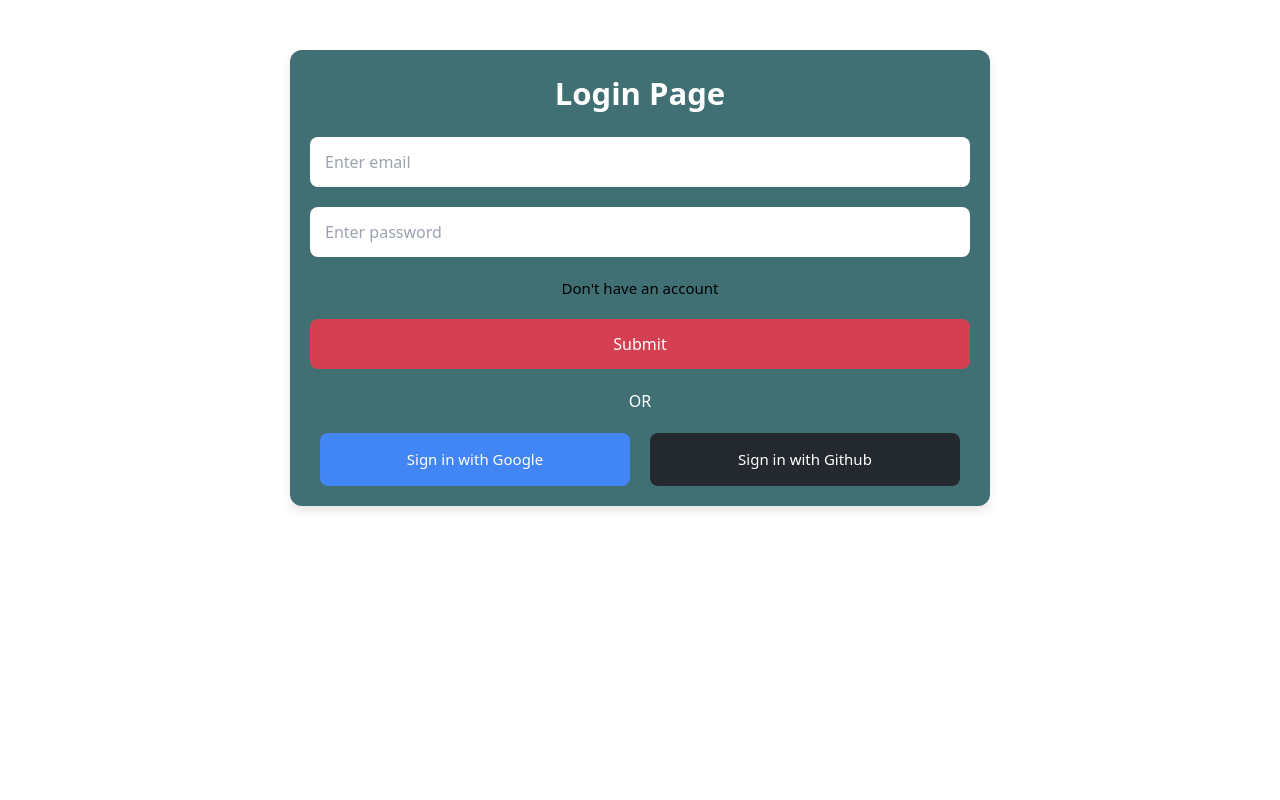
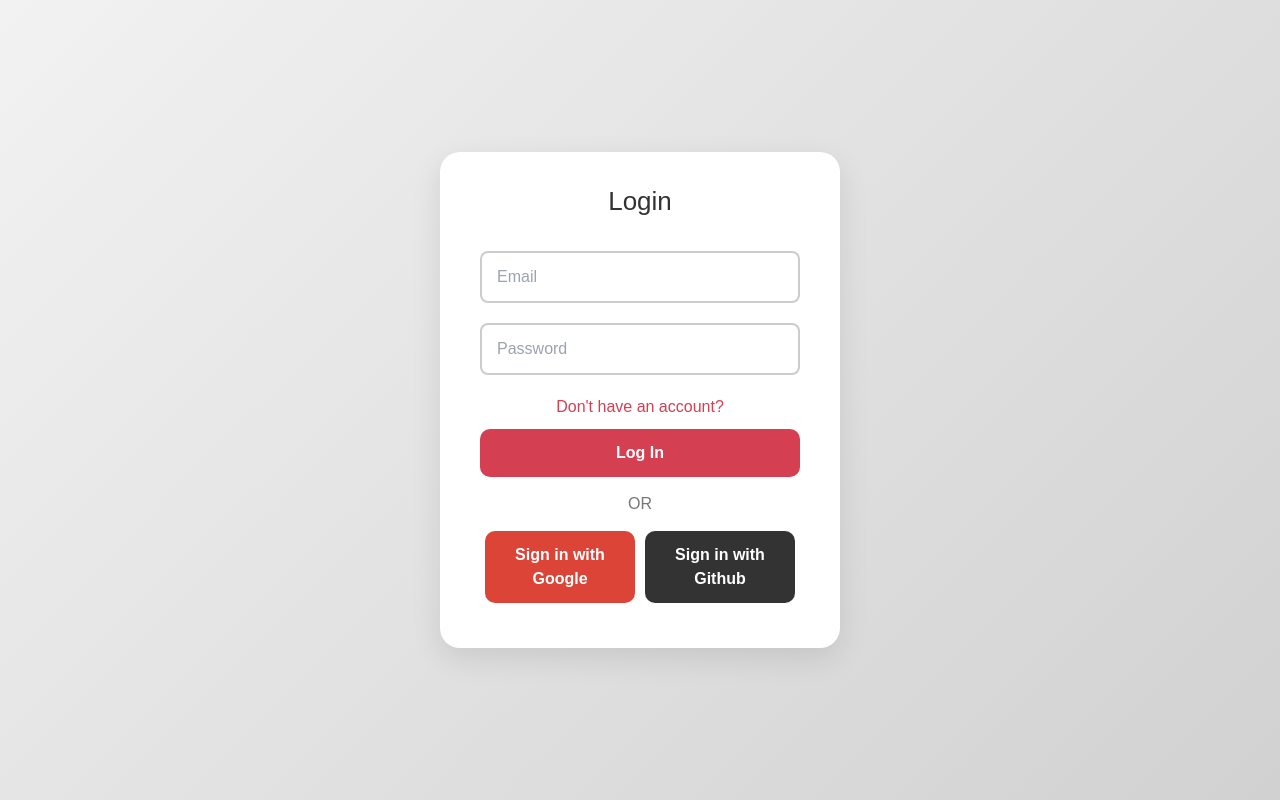
Before and after one commit to AbdulRehman817/Chat-App-using-react-js, a React (Vite) app: page /login in a window 1280 px wide. Built offline with nearby package versions, Linux system fonts and the light colour scheme.

Commit message:
signup and login change

```diff
--- a/src/login/Login.jsx
+++ b/src/login/Login.jsx
@@ -6,8 +6,8 @@ import {
   GithubAuthProvider,
   signInWithEmailAndPassword,
   signInWithPopup,
-} from "../../firebase/Firebase.js"; // Update import paths as n
-
+} from "../../firebase/Firebase.js"; // Update import paths as needed
+import "./login.css";
 const Login = () => {
   const email = useRef();
   const password = useRef();
@@ -28,9 +28,11 @@ const Login = () => {
         setWarning("Error signing in. Please try again.");
       });
   };
+
   const signupPage = () => {
     navigate("/Signup");
   };
+
   const SignupBtn = (e) => {
     e.preventDefault();
     setWarning("");
@@ -50,7 +52,7 @@ const Login = () => {
       .then((userCredential) => {
         const user = userCredential.user;
         console.log(user);
-        navigate("/"); //ye bhi hai iski waja se to nahi yeh sahi hai
+        navigate("/");
       })
       .catch((error) => {
         const errorCode = error.code;
@@ -65,34 +67,47 @@ const Login = () => {
   };
 
   return (
-    <div className="signupDiv">
-      <form>
-        <div>
-          <h1>Login Page</h1>
-        </div>
-        <input type="text" placeholder="Enter email" ref={email} />
-        <input type="password" placeholder="Enter password" ref={password} />
-        <a onClick={signupPage}>Don't have an account</a>
-        <input type="submit" onClick={SignupBtn} />
-        <span style={{ textAlign: "center", color: "white" }}>OR</span>
-        <div className="flex socialButtons">
+    <div className="loginContainer">
+      <form className="loginForm">
+        <h1>Login</h1>
+        <input
+          type="text"
+          placeholder="Email"
+          ref={email}
+          className="inputField"
+        />
+        <input
+          type="password"
+          placeholder="Password"
+          ref={password}
+          className="inputField"
+        />
+        <a onClick={signupPage} className="signupLink">
+          Don't have an account?
+        </a>
+        <button type="submit" className="submitBtn" onClick={SignupBtn}>
+          Log In
+        </button>
+        <span className="orText">OR</span>
+        <div className="flex socialButtons ">
           <button
             onClick={() => loginAuth(GoogleAuthProvider)}
             type="button"
-            className="googleBtn"
+            className="socialBtn googleBtn "
           >
             Sign in with Google
           </button>
+          <br />
           <button
             onClick={() => loginAuth(GithubAuthProvider)}
             type="button"
-            className="githubBtn"
+            className="socialBtn githubBtn"
           >
             Sign in with Github
           </button>
         </div>
         {warning && (
-          <div role="alert" className="alert alert-error">
+          <div role="alert" className="alert">
             <span>{warning}</span>
           </div>
         )}
--- a/src/login/login.css
+++ b/src/login/login.css
@@ -1,82 +1,142 @@
-.signupDiv {
-  margin: 100px auto; /* Centered horizontally */
-  max-width: 700px; /* Max width for larger screens */
-  width: 90%; /* Full width on smaller screens */
-  background-color: #407074;
-  padding: 20px 30px 40px; /* Adjust padding */
-  border-radius: 12px;
-  box-shadow: 0 5px 10px rgba(0, 0, 0, 0.1);
+* {
+  box-sizing: border-box;
+  margin: 0;
+  padding: 0;
+}
+
+body {
+  font-family: "Arial", sans-serif; /* Use a modern font */
+  background: linear-gradient(
+    135deg,
+    #f2f2f2,
+    #d1d1d1
+  ); /* Soft gradient background */
+  height: 100vh;
   display: flex;
   align-items: center;
   justify-content: center;
-  min-height: 100vh;
 }
 
-.signupDiv form {
-  display: flex;
-  flex-direction: column;
-  gap: 20px;
-  margin-top: 40px;
+.loginContainer {
+  width: 100%;
+  max-width: 400px; /* Max width for the form */
+  background: white; /* White background for the form */
+  border-radius: 20px; /* Rounded corners */
+  box-shadow: 0 10px 30px rgba(0, 0, 0, 0.1); /* Subtle shadow */
+  padding: 30px 40px; /* Padding for inner spacing */
+  text-align: center; /* Center text */
 }
 
-.signupDiv h1 {
-  text-align: center;
-  color: white;
-  font-size: 24px; /* Smaller font size for better mobile appearance */
-  font-weight: bold;
+.loginForm {
+  display: flex;
+  flex-direction: column; /* Vertical stacking of form elements */
 }
 
-form input[type="text"],
-form input[type="password"],
-form input[type="submit"] {
-  height: 60px;
-  outline: none;
-  border: none;
-  padding: 0 15px;
-  font-size: 16px;
-  font-weight: 400;
-  color: #333;
-  border-radius: 8px;
-  background-color: white;
-  width: 100%; /* Full width */
-  max-width: 600px; /* Max width */
-  margin: auto; /* Centered */
+h1 {
+  font-size: 26px; /* Header font size */
+  color: #333; /* Dark color for text */
+  margin-bottom: 20px; /* Space below heading */
 }
 
-form input[type="submit"] {
-  background-color: white;
-  cursor: pointer;
+.inputField {
+  margin: 10px 0; /* Space around input fields */
+  padding: 12px 15px; /* Padding for input fields */
+  border: 2px solid #ccc; /* Light gray border */
+  border-radius: 10px; /* Rounded corners */
+  width: 100%; /* Full width for inputs */
+  font-size: 16px; /* Font size for inputs */
+  transition: border-color 0.3s, box-shadow 0.3s; /* Transition effects */
 }
 
-a {
-  font-size: 15px;
-  cursor: pointer;
-  text-align: center; /* Center text for better mobile appearance */
+.inputField:focus {
+  border-color: #d43f52; /* Change border color on focus */
+  box-shadow: 0 0 5px rgba(212, 63, 82, 0.5); /* Shadow on focus */
+  outline: none; /* Remove default outline */
 }
 
-/* Responsive styles */
-@media (max-width: 768px) {
-  .signupDiv {
-    padding: 20px; /* Less padding on smaller devices */
-  }
-  form input[type="text"],
-  form input[type="password"],
-  form input[type="submit"] {
-    width: 100%; /* Full width on small screens */
-    max-width: none; /* Remove max width */
-  }
-  .flex {
-    flex-direction: column; /* Stack buttons vertically */
-    align-items: center; /* Center buttons */
-  }
-  .socialButtons button {
-    width: 100%; /* Full width for social buttons */
-    margin-bottom: 10px; /* Space between buttons */
-  }
+.signupLink {
+  margin: 10px 0; /* Space around the link */
+  color: #d43f52; /* Color for the link */
+  text-decoration: none; /* Remove underline */
+  font-weight: 500; /* Emphasize link text */
+  transition: color 0.3s; /* Smooth color transition */
 }
 
-@media (max-width: 480px) {
-  .signupDiv h1 {
-    font-size: 20px; /* Adjust font size for small devices */
-  }
+.signupLink:hover {
+  color: #b72e3f; /* Darker shade on hover */
 }
+
+.submitBtn {
+  background-color: #d43f52; /* Primary button color */
+  color: white; /* Text color */
+  border: none; /* No border */
+  border-radius: 10px; /* Rounded corners */
+  padding: 12px; /* Padding for button */
+  cursor: pointer; /* Pointer cursor on hover */
+  width: 100%; /* Full width for button */
+  font-size: 16px; /* Font size */
+  font-weight: bold; /* Bold text */
+  transition: background-color 0.3s, transform 0.3s; /* Transition effects */
+}
+
+.submitBtn:hover {
+  background-color: #b72e3f; /* Darker shade on hover */
+  transform: translateY(-2px); /* Lift effect on hover */
+}
+
+.orText {
+  margin: 15px 0; /* Space around OR text */
+  color: #777; /* Gray color for contrast */
+}
+
+.flex {
+  padding-bottom: 15px;
+
+  display: flex; /* Flex display for social buttons */
+  justify-content: space-between; /* Space between buttons */
+  width: 100%; /* Full width for container */
+}
+
+.socialButtons {
+  display: flex; /* Flex display for social buttons */
+  justify-content: space-between; /* Space between buttons */
+  width: 100%; /* Full width for container */
+}
+
+.socialBtn {
+  flex: 1; /* Allow buttons to expand */
+  margin: 0 5px; /* Space between social buttons */
+  padding: 12px; /* Padding for social buttons */
+  border-radius: 10px; /* Rounded corners */
+  color: #fff; /* White text color */
+  border: none; /* No border */
+  font-size: 16px; /* Font size */
+  font-weight: bold; /* Bold text */
+  cursor: pointer; /* Pointer cursor on hover */
+  transition: background-color 0.3s, transform 0.3s; /* Transition effects */
+}
+
+.googleBtn {
+  background-color: #db4437; /* Google red color */
+}
+
+.githubBtn {
+  background-color: #333; /* GitHub dark color */
+}
+
+.googleBtn:hover {
+  background-color: #c13528; /* Darker shade on hover for Google */
+  transform: translateY(-2px); /* Lift effect on hover */
+}
+
+.githubBtn:hover {
+  background-color: #444; /* Lighter shade on hover for GitHub */
+  transform: translateY(-2px); /* Lift effect on hover */
+}
+
+.alert {
+  margin-top: 15px; /* Space above alert */
+  color: #d43f52; /* Alert text color */
+  font-weight: bold; /* Bold text */
+  text-align: center; /* Center alert message */
+}
--- a/src/signin/signup.css
+++ b/src/signin/signup.css
@@ -1,153 +1,113 @@
-.signupDiv {
-  margin: 50px auto; /* Center the signupDiv */
-  max-width: 700px; /* Maximum width for larger screens */
-  width: 90%; /* Make width responsive */
-  background-color: #407074; /* Background color */
-  padding: 20px; /* Adjust padding */
-  border-radius: 12px; /* Rounded corners */
-  box-shadow: 0 5px 10px rgba(0, 0, 0, 0.1); /* Box shadow */
+* {
+  box-sizing: border-box;
+  margin: 0;
+  padding: 0;
 }
 
-.signupDiv form {
-  display: flex; /* Use flexbox for layout */
-  flex-direction: column; /* Stack items vertically */
-  gap: 20px; /* Space between form elements */
+body {
+  font-family: "Arial", sans-serif; /* Modern font */
+  background: linear-gradient(
+    135deg,
+    #f0f4f8 30%,
+    #e1e7f2 100%
+  ); /* Gradient background */
+  height: 100vh;
+  display: flex;
+  align-items: center;
+  justify-content: center;
 }
 
-.signupDiv h1 {
-  text-align: center; /* Center text */
-  color: white; /* Text color */
-  font-size: 31px; /* Font size for heading */
-  font-weight: bold; /* Bold font */
+.signupDiv {
+  display: flex;
+  flex-direction: column;
+  align-items: center;
+  background: white; /* White background for the form */
+  border-radius: 15px; /* More pronounced rounded corners */
+  box-shadow: 0 10px 30px rgba(0, 0, 0, 0.15); /* Deeper shadow for a card effect */
+  padding: 40px 30px; /* Increased padding for more space */
+  width: 100%;
+  max-width: 400px; /* Set a maximum width */
+  transition: transform 0.3s; /* Animation for hover effect */
 }
 
-form input[type="text"],
-  form input[type="password"],
-  /* form input[type="file"], */
-  form input[type="submit"] {
-  height: 50px; /* Height of input fields */
-  outline: none; /* Remove outline */
-  border: none; /* Remove border */
-  padding: 0 15px; /* Padding inside input */
-  font-size: 16px; /* Font size */
-  font-weight: 400; /* Font weight */
-  color: #333; /* Text color */
-  border-radius: 8px; /* Rounded corners */
-  background-color: white; /* Background color for inputs */
+.signupDiv:hover {
+  transform: scale(1.02); /* Slight scaling on hover for modern feel */
 }
 
-form input[type="submit"] {
-  background-color: #d43f52; /* Background color for submit button */
-  color: white; /* Text color for submit button */
-  cursor: pointer; /* Pointer cursor on hover */
+h1 {
+  font-size: 28px; /* Increased font size for header */
+  color: #333; /* Darker text color */
+  margin-bottom: 20px; /* Space below heading */
+  text-align: center; /* Center heading */
+}
+
+input[type="file"] {
+  margin: 10px 0;
+  border: 2px dashed #d43f52; /* Dashed border for file input */
+  border-radius: 8px; /* Rounded corners */
+  padding: 10px;
+  width: 100%; /* Full width */
+  cursor: pointer; /* Pointer cursor */
+  background-color: #f9f9f9; /* Light background */
+  transition: border-color 0.3s; /* Smooth transition */
+}
+
+input[type="file"]:hover {
+  border-color: #b72e3f; /* Darker border on hover */
+}
+
+input[type="text"],
+input[type="password"] {
+  margin: 10px 0;
+  padding: 12px 15px; /* Padding for input fields */
+  border: 2px solid #ccc; /* Border style */
+  border-radius: 8px; /* Rounded corners */
+  width: 100%; /* Full width */
+  transition: border-color 0.3s, box-shadow 0.3s; /* Smooth transition */
+}
+
+input[type="text"]:focus,
+input[type="password"]:focus {
+  border-color: #d43f52; /* Border color on focus */
+  box-shadow: 0 0 5px rgba(212, 63, 82, 0.5); /* Shadow on focus */
+  outline: none; /* Remove default outline */
 }
 
 a {
-  text-align: center; /* Center the link */
-  font-size: 15px; /* Font size for the link */
-  cursor: pointer; /* Pointer cursor on hover */
+  display: block; /* Make link block to occupy full width */
+  margin: 10px 0; /* Space around the link */
+  color: #d43f52; /* Link color */
+  text-decoration: none; /* Remove underline */
+  font-weight: 500; /* Font weight for emphasis */
+  transition: color 0.3s; /* Smooth transition for color */
 }
 
-/* Alert styles */
-.alert {
-  text-align: center; /* Center text */
-  color: white; /* Text color */
-  margin-top: 10px; /* Space above alert */
+a:hover {
+  color: #b72e3f; /* Darker shade on hover */
+  text-decoration: underline; /* Underline on hover */
 }
 
-/* Text for OR */
-.orText {
-  text-align: center;
-  color: white;
+button {
+  background-color: #d43f52; /* Primary color for button */
+  color: white; /* Text color */
+  border: none; /* No border */
+  border-radius: 8px; /* Rounded corners */
+  padding: 12px; /* Padding inside button */
+  cursor: pointer; /* Pointer cursor */
+  width: 100%; /* Full width */
+  font-size: 16px; /* Font size */
+  font-weight: bold; /* Bold text */
+  transition: background-color 0.3s, transform 0.3s; /* Smooth transition */
 }
 
-/* Social buttons styling */
-.socialButtons {
-  display: flex;
-  justify-content: space-between; /* Space between buttons */
+button:hover {
+  background-color: #b72e3f; /* Darker shade on hover */
+  transform: translateY(-2px); /* Lift effect on hover */
 }
 
-.googleBtn,
-.githubBtn {
-  flex: 1; /* Equal width for buttons */
-  padding: 15px; /* Padding inside buttons */
-  margin: 0 10px; /* Space between buttons */
-  color: white; /* Text color */
-  border: none; /* Remove border */
-  border-radius: 8px; /* Rounded corners */
-  font-size: 15px; /* Font size */
-  cursor: pointer; /* Pointer cursor */
+.alert {
+  margin-top: 15px; /* Space above alert */
+  color: #d43f52; /* Alert text color */
+  font-weight: bold; /* Bold text */
+  text-align: center; /* Center alert message */
 }
-
-.googleBtn {
-  background-color: #4285f4; /* Google button color */
-}
-
-.githubBtn {
-  background-color: #24292f; /* GitHub button color */
-}
-
-/* Media Queries for Responsiveness */
-@media (max-width: 768px) {
-  /* For tablets */
-  .signupDiv {
-    margin: 20px; /* Reduce margins */
-    padding: 15px; /* Adjust padding */
-  }
-
-  form {
-    gap: 15px; /* Reduce gap between elements */
-  }
-
-  form h1 {
-    font-size: 24px; /* Adjust header size */
-  }
-
-  form input[type="text"],
-    form input[type="password"],
-    /* form input[type="file"], */
-    form input[type="submit"] {
-    height: 45px; /* Slightly smaller height */
-    font-size: 15px; /* Slightly smaller font size */
-  }
-
-  a {
-    font-size: 14px; /* Smaller font size for link */
-  }
-}
-
-@media (max-width: 480px) {
-  /* For mobile devices */
-  .signupDiv {
-    width: 95%; /* More width on mobile */
-    padding: 10px; /* Less padding */
-  }
-
-  form {
-    gap: 10px; /* Further reduce gap for mobile */
-  }
-
-  form h1 {
-    font-size: 20px; /* Smaller header size */
-  }
-
-  form input[type="text"],
-    form input[type="password"],
-    /* form input[type="file"], */
-    form input[type="submit"] {
-    height: 40px; /* Smaller height for inputs */
-    font-size: 14px; /* Smaller font size */
-  }
-
-  a {
-    font-size: 12px; /* Smaller font size for link */
-  }
-
-  .socialButtons {
-    flex-direction: column; /* Stack social buttons */
-  }
-
-  .socialButtons button {
-    margin: 5px 0; /* Space between buttons */
-  }
-}
```
